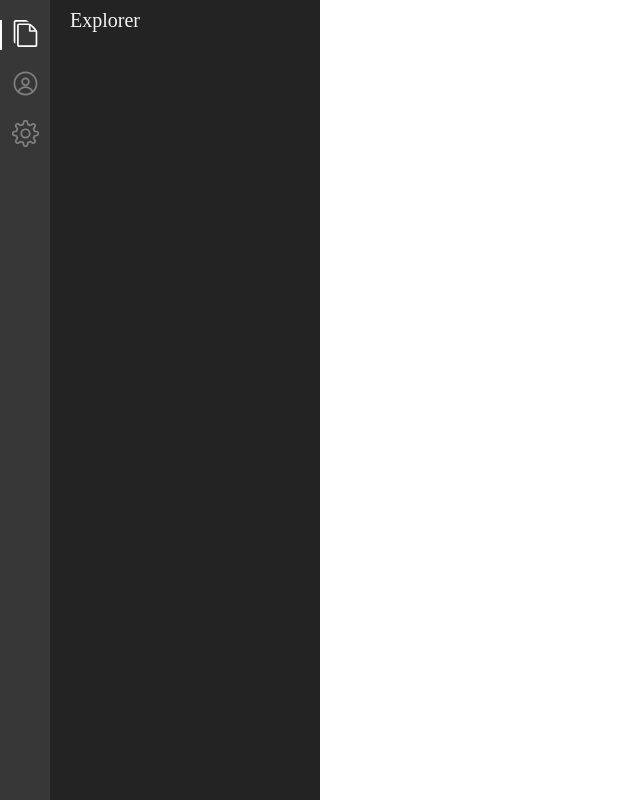
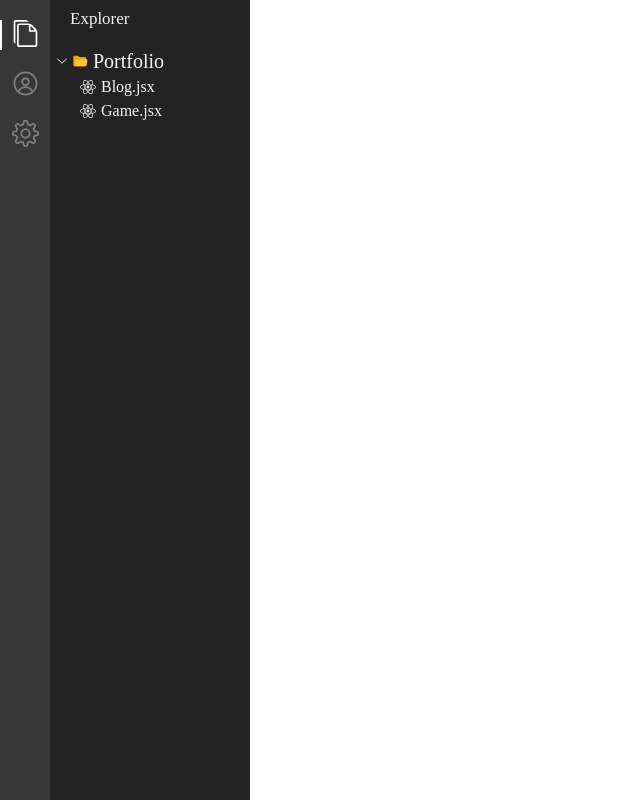
Before and after one commit to daosongit/portfolio, a React (Create React App) app: page /blog in a window 1280 px wide. Both pictures are taken after a click on the item 25 px from the left and 35 px from the top of the page. Shown: the whole page, without its empty margins (0-640 px from the left). Built offline with nearby package versions, Linux system fonts and the light colour scheme.

Commit message:
Explorer new functional: - title and two section Blog and Game

```diff
--- a/src/components/PrimarySideBar/About/About.jsx
+++ b/src/components/PrimarySideBar/About/About.jsx
@@ -1,5 +1,5 @@
 import React from 'react';
 
-export default function AboutSB() {
+export default function About() {
   return <div></div>;
 }
--- a/src/components/PrimarySideBar/Explorer/Explorer.jsx
+++ b/src/components/PrimarySideBar/Explorer/Explorer.jsx
@@ -1,5 +1,41 @@
-import React from 'react';
+import React, { useState } from 'react';
+import cl from './Explorer.module.scss';
+import { FcFolder as IcoFolder, FcOpenedFolder as IcoFolderOpen } from 'react-icons/fc';
+import { FaReact as IcoReact } from 'react-icons/fa';
+import { SlArrowDown as IcoArrowDown, SlArrowRight as IcoArrowRight } from 'react-icons/sl';
 
-export default function ExplorerSB() {
-  return <div></div>;
+export default function Explorer() {
+  const [isDropped, setIsDropped] = useState(true);
+  const projectList = ['Blog.jsx', 'Game.jsx'];
+  const changeIcons = () => {
+    if (isDropped)
+      return (
+        <>
+          <IcoArrowDown size={10} /> <IcoFolderOpen />
+        </>
+      );
+    else
+      return (
+        <>
+          <IcoArrowRight size={10} /> <IcoFolder />
+        </>
+      );
+  };
+  return (
+    <div className={cl.explorer}>
+      <div className={cl.head} onClick={() => setIsDropped(!isDropped)}>
+        {changeIcons()}
+        <span className={cl.title}>Portfolio</span>
+      </div>
+
+      <ul className={[cl.projects, isDropped ? cl.drop : ''].join(' ')}>
+        {projectList.map((itm) => (
+          <li key={itm} className={cl.projectItm}>
+            <IcoReact />
+            <span>{itm}</span>
+          </li>
+        ))}
+      </ul>
+    </div>
+  );
 }
--- a/src/components/PrimarySideBar/Explorer/Explorer.module.scss
+++ b/src/components/PrimarySideBar/Explorer/Explorer.module.scss
@@ -0,0 +1,39 @@
+.explorer{
+  width: 100%;
+  height: 100vh;
+}
+
+.head{
+  display: flex;
+  margin-top: 20px ;
+  padding: 4px 0 4px 7px;
+  align-items: center;
+  grid-column-gap: 5px;
+  cursor: pointer;
+  &:hover{
+    background-color: rgb(42, 42, 43);
+    transition: background-color .1s;
+  }
+}
+
+.title{
+  font-size: 20px;
+}
+
+.projects{
+  display: none;
+  &.drop{
+    display: block;
+  }
+}
+
+.projectItm{
+  display: flex;
+  padding: 4px 0 4px 30px;
+  grid-column-gap: 5px;
+  cursor: pointer;
+  &:hover{
+    background-color: rgb(42, 42, 43);
+    transition: background-color .1s;
+  }
+}
--- a/src/components/PrimarySideBar/PrimarySideBar.jsx
+++ b/src/components/PrimarySideBar/PrimarySideBar.jsx
@@ -7,9 +7,10 @@ import cl from './PrimarySideBar.module.scss';
 
 export default function PrimarySideBar() {
   const ctx = useContext(PrimarySideBarCtx);
-  const barClasses = [cl.sidebar, ctx.context.isShown ? cl.shown : ''].join(' ');
+  // const barClasses = [cl.sidebar, ctx.context.isShown ? cl.shown : ''].join(' ');
+  const barClasses = [cl.sidebar, cl.shown].join(' '); // dev mock
   const sideBarItems =
-    { 'Explore': <Explorer /> ,
+    { 'Explorer': <Explorer /> ,
      'About': <About /> ,
      'Settings': <Settings /> }
 
--- a/src/components/PrimarySideBar/PrimarySideBar.module.scss
+++ b/src/components/PrimarySideBar/PrimarySideBar.module.scss
@@ -3,7 +3,7 @@
   position: fixed;
   left: 50px;
   display: none;
-  width: 270px;
+  width: 200px;
   height: 100vh;
   background-color: rgb(36, 35, 35);
 
@@ -12,7 +12,7 @@
   }
 
   h1{
-    font-size: 20px;
+    font-size: 17px;
     margin: 10px 0 0 20px;
   }
 }
--- a/src/components/PrimarySideBar/Settings/Settings.jsx
+++ b/src/components/PrimarySideBar/Settings/Settings.jsx
@@ -1,5 +1,5 @@
 import React from 'react';
 
-export default function SettingsSB() {
+export default function Settings() {
   return <div></div>;
 }
```
